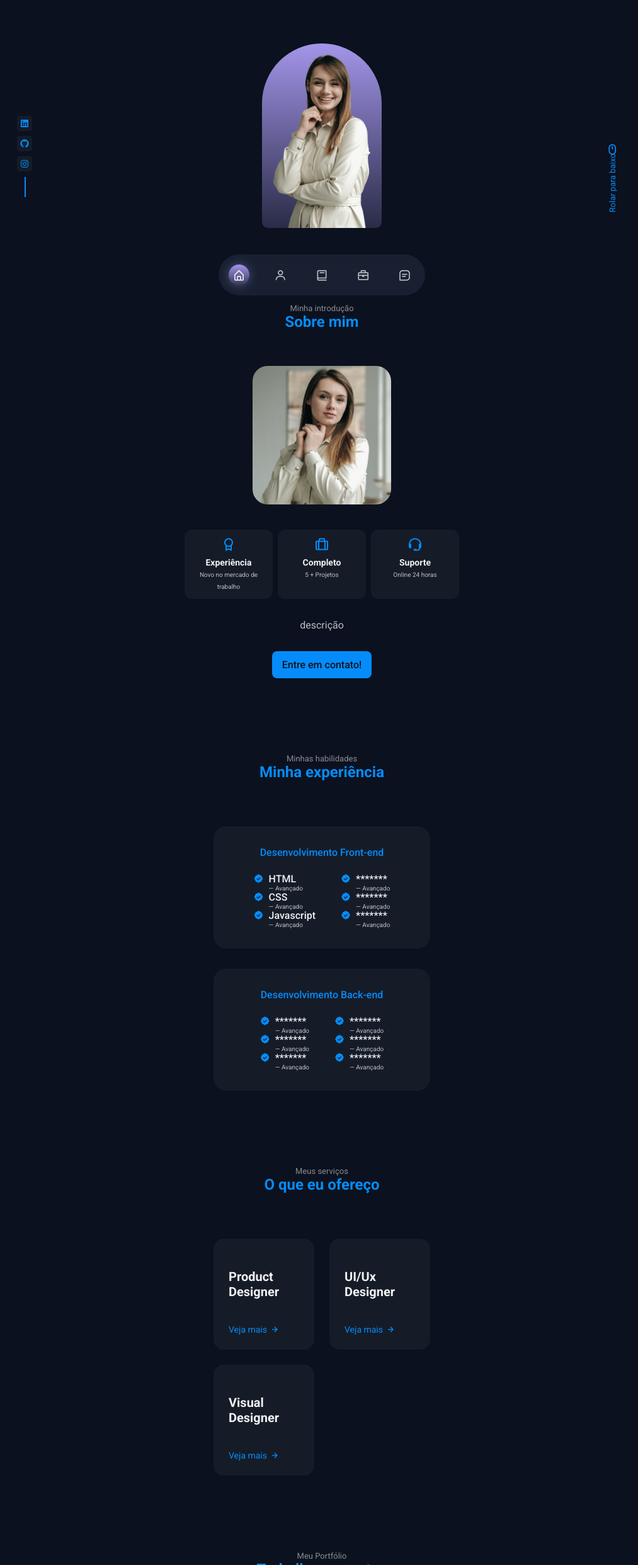
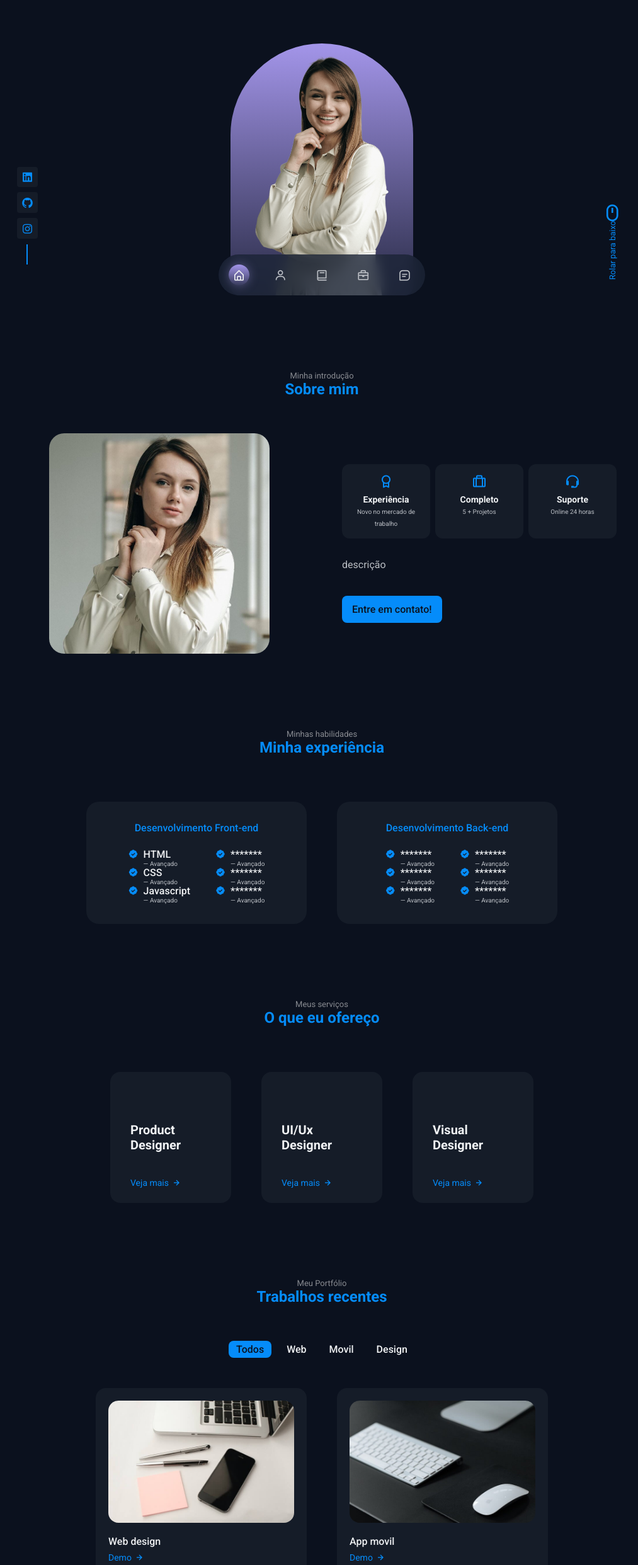
Before and after one commit to Omegalliax/Portfolio, a plain HTML site: page index.html in a window 1280 px wide. Shown: the part 315-2800 px from the top of the page at 63% size, without its empty margins (129-1142 px from the left). Drawn offline with nearby package versions, Linux system fonts and the light colour scheme.

Commit message:
Breakpoints complete

```diff
--- a/assets/css/styles.css
+++ b/assets/css/styles.css
@@ -20,7 +20,7 @@
   --lig: 75%;
   --second-hue: 219;
   --first-color: hsl(207, 96%, 50%);
-  --first-color-alt: hsl(var(--first-hue), var(--sat), 71%);
+  --first-color-alt: hsl(207, 92%, 66%);
   /* -4% */
   --title-color: hsl(var(--second-hue), 15%, 95%);
   --text-color: hsl(var(--second-hue), 8%, 75%);
@@ -1043,4 +1043,107 @@ body.light-theme{
   .section__title{
     margin-bottom: 3.5rem;
   }
+
+  .nav {
+    height: calc(var(--header-height) + 1rem);
+  }
+
+  .home__handle{
+    width: 290px;
+    height: 400px;
+  }
+
+  .home__img{
+    width: 220px;
+  }
+
+  .home__social-link{
+    padding: .4rem;
+    font-size: 1.25rem;
+  }
+
+  .home__social::after{
+    transform: rotate(90deg) translate(16px, 0);
+  }
+
+  .home__scroll-icon{
+    font-size: 2rem;
+  }
+
+  .about__container{
+    grid-template-columns: repeat(2, 1fr);
+    align-items: center;
+    column-gap: 4rem;
+  }
+
+  .about__img{
+    width: 350px;
+  }
+
+  .about__data{
+    text-align: initial;
+  }
+
+  .about__info{
+    justify-content: initial;
+  }
+
+  .about__box{
+    text-align: center;
+    padding: 1rem 1.25rem;
+  }
+
+  .about__description{
+    padding: 0 4rem 0 0;
+    margin-bottom: 2.5rem;
+  }
+
+  .skills__container{
+    grid-template-columns: repeat(2, 350px);
+    column-gap: 3rem;
+  }
+
+  .services__container{
+    grid-template-columns: repeat(3, 192px);
+    column-gap: 3rem;
+  }
+
+  .services__card{
+    padding: 5rem 2rem 1.5rem;
+  }
+
+  .work__container{
+    gap: 3rem;
+  }
+
+  .work__card{
+    padding: 1.25rem;
+  }
+
+  .work__img{
+    margin-bottom: 1rem;
+  }
+
+  .work__title{
+    margin-bottom: .5rem;
+  }
+
+  .testimonial__container{
+    width: 750px;
+  }
+
+  .testimonial__card{
+    padding: 1.5rem;
+  }
+
+  .contact__container{
+    column-gap: 6rem;
+  }
+
+  .footer__social-link{
+    font-size: 1.25rem;
+    padding: .4rem;
+    border-radius: .5rem;
+  }
+
 }
```
